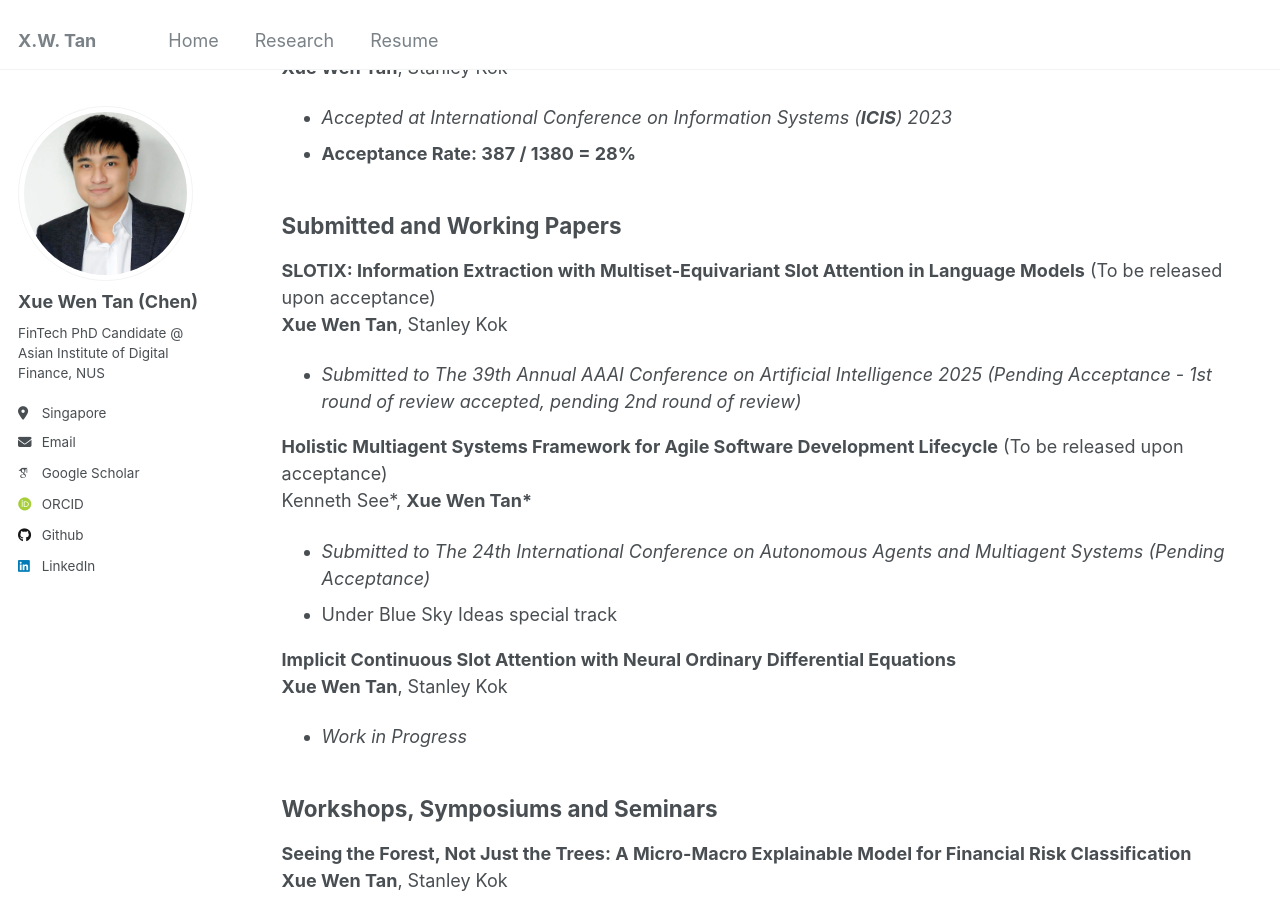
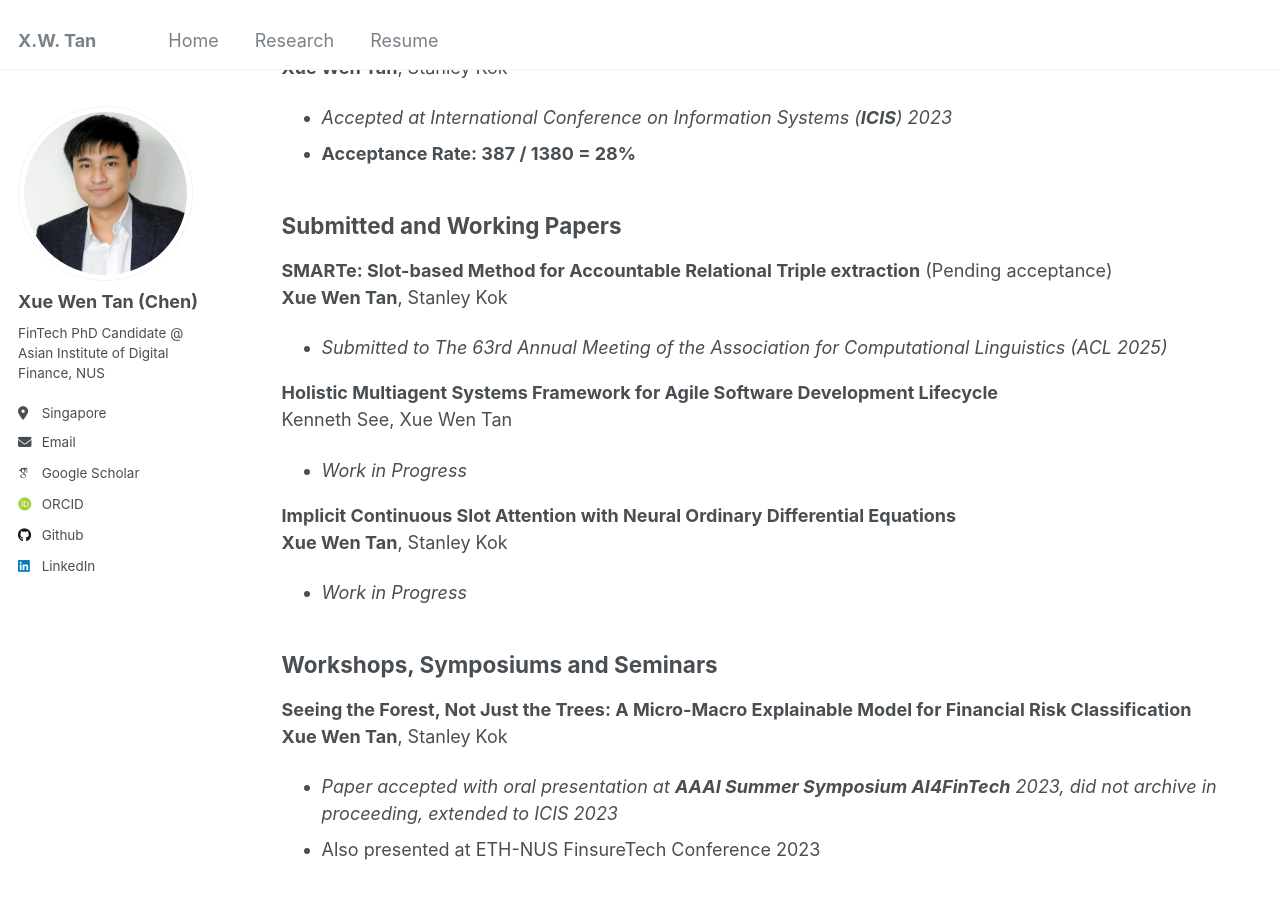
Before and after one commit to Chen-XueWen/Chen-XueWen.github.io, a Jekyll site: the page built from _pages/publications.md, in a window 1280 px wide and 900 px high, scrolled down 563 px. Built offline with Jekyll 4.4.1, drawn with Linux system fonts in a browser that asks for light colours; some web fonts are replaced.

Commit message:
Update publications.md

```diff
--- a/_pages/publications.md
+++ b/_pages/publications.md
@@ -20,14 +20,13 @@ My current research mainly focus on Natural Language Processing, specifically on
   - **Acceptance Rate: 387 / 1380 = 28%**
 
 ## Submitted and Working Papers
-**SLOTIX: Information Extraction with Multiset-Equivariant Slot Attention in Language Models** (To be released upon acceptance)\
+**SMARTe: Slot-based Method for Accountable Relational Triple extraction** (Pending acceptance)\
 **Xue Wen Tan**, Stanley Kok
-  - *Submitted to The 39th Annual AAAI Conference on Artificial Intelligence 2025 (Pending Acceptance - 1st round of review accepted, pending 2nd round of review)*
+  - *Submitted to The 63rd Annual Meeting of the Association for Computational Linguistics (ACL 2025)*
 
-**Holistic Multiagent Systems Framework for Agile Software Development Lifecycle** (To be released upon acceptance)\
-Kenneth See\*, **Xue Wen Tan\***
-  - *Submitted to The 24th International Conference on Autonomous Agents and Multiagent Systems (Pending Acceptance)*
-  - Under Blue Sky Ideas special track
+**Holistic Multiagent Systems Framework for Agile Software Development Lifecycle**\
+Kenneth See, Xue Wen Tan
+  - *Work in Progress*
 
 **Implicit Continuous Slot Attention with Neural Ordinary Differential Equations**\
 **Xue Wen Tan**, Stanley Kok
```
